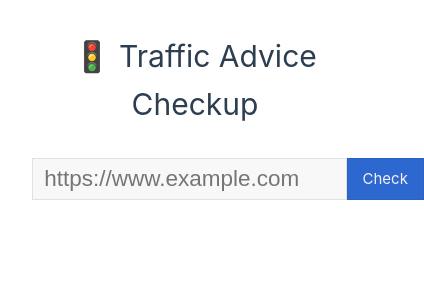
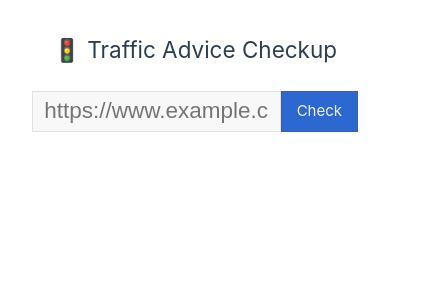
Before and after one commit to jeremyroman/traffic-advice-checkup, a Vue app: page / in a window 390 px wide. Shown: the top 300 px of the page, 424 px wide, since content can reach past the window. Built offline with nearby package versions, Linux system fonts and the light colour scheme.

Commit message:
mobile polish and csp

```diff
--- a/src/App.vue
+++ b/src/App.vue
@@ -21,4 +21,8 @@ header {
   text-align: center;
   margin-bottom: 1em;
 }
+
+@media (max-width: 500px) {
+  header { font-size: 1.5em; }
+}
 </style>
--- a/src/components/FetchForm.vue
+++ b/src/components/FetchForm.vue
@@ -256,6 +256,7 @@ input {
   padding: 0.3em 0.5em;
   font-size: 1.5em;
   outline: none;
+  width: 0;
   flex: 1;
 }
 
@@ -317,6 +318,10 @@ h2 {
   text-align: center;
 }
 
+@media (max-width: 500px) {
+  h2 { font-size: 1.2em; }
+}
+
 .fractions {
   display: flex;
   justify-content: center;
@@ -329,6 +334,9 @@ h2 {
 .fraction {
   margin: 0 2em;
   text-align: center;
+  display: flex;
+  flex-direction: column;
+  justify-content: flex-end;
 }
 
 .fraction span {
@@ -349,6 +357,7 @@ h2 {
   background: var(--color-background-soft);
   border: 1px solid var(--color-border);
   padding: 1em;
+  overflow: auto;
 }
 
 .loading {
```
Also changed, not shown: 1 other file (tests, documents, lock files or other folders).
